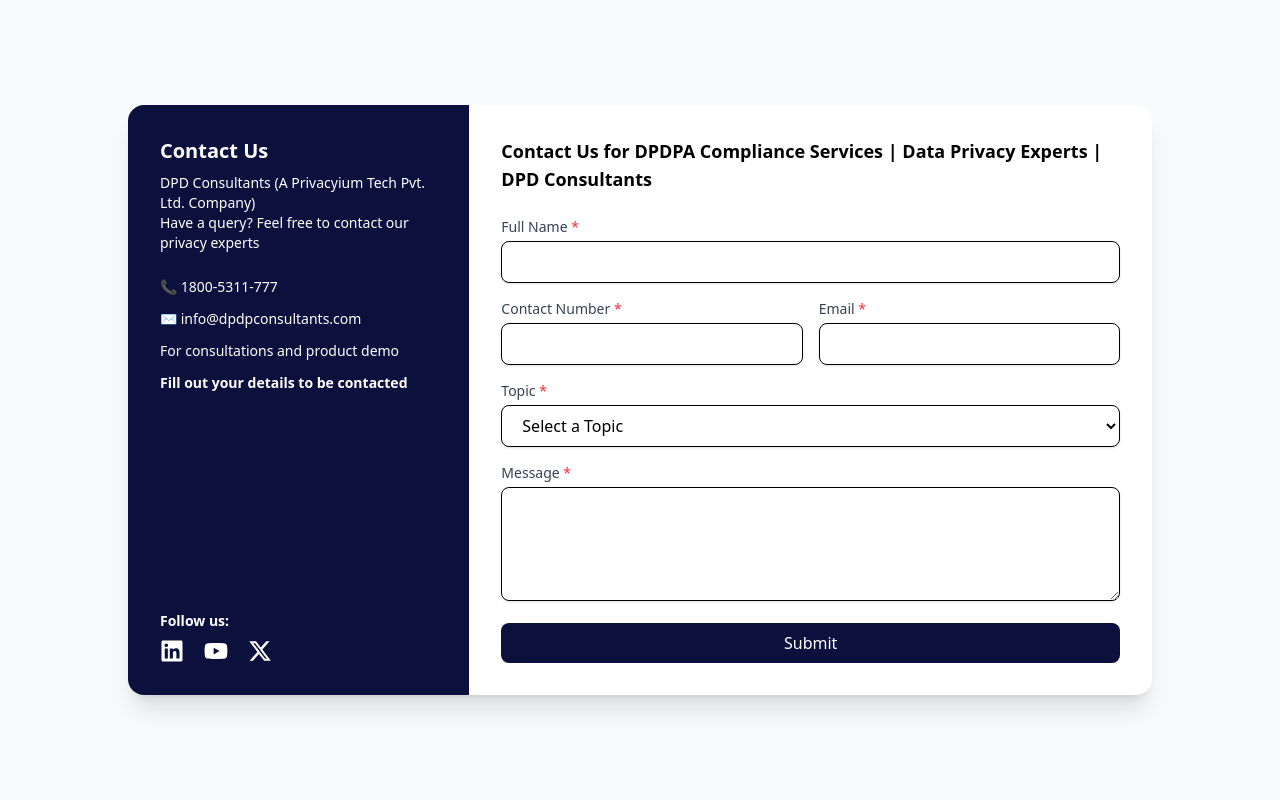
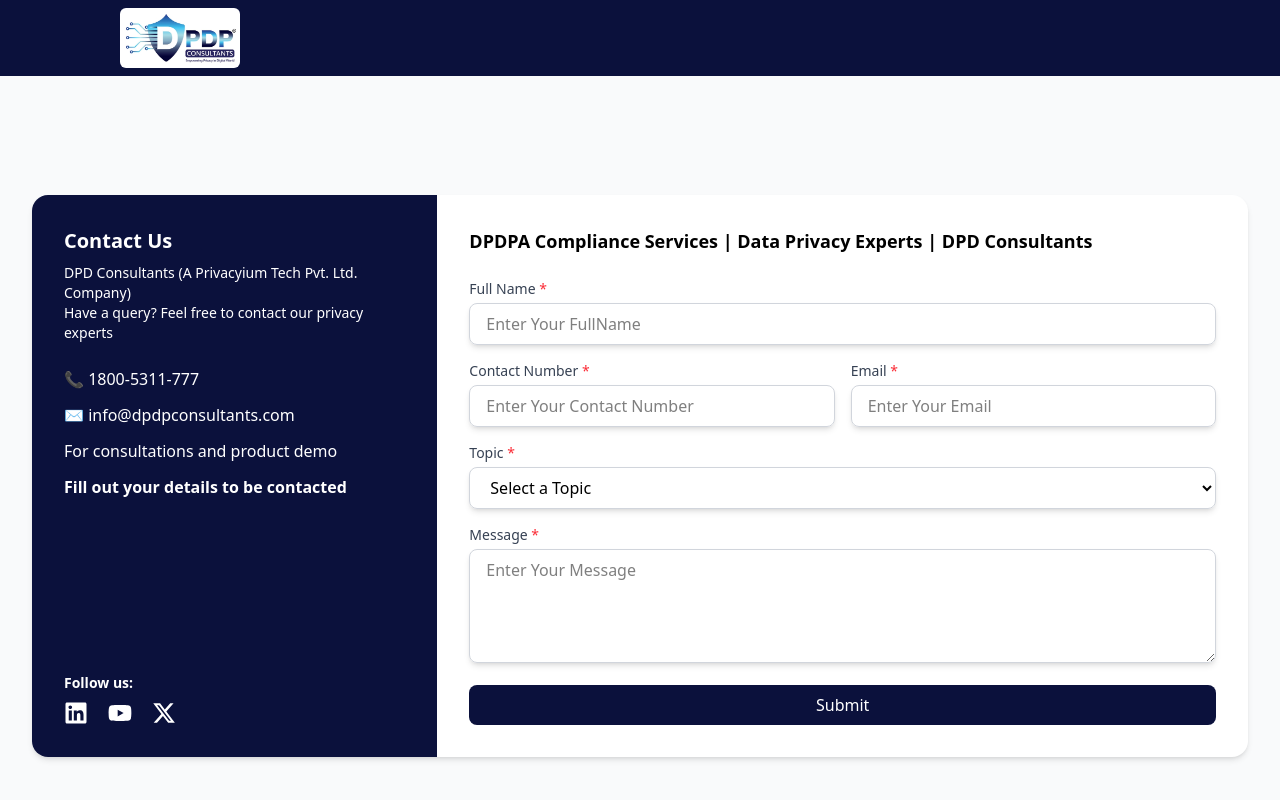
Before and after one commit to vicky654/ContactUS-DPDP, a React (Vite) app: page / in a window 1280 px wide. Shown: the top 800 px of the page. Built offline with nearby package versions, Linux system fonts and the light colour scheme.

Commit message:
Changes in UI using Tailwind

```diff
--- a/src/Modals/ConsentModal.jsx
+++ b/src/Modals/ConsentModal.jsx
@@ -56,7 +56,7 @@
       onRequestClose={onClose}
       ariaHideApp={false}
       className="bg-white rounded-xl shadow-lg max-w-2xl w-full mx-auto mt-20 p-6 overflow-hidden"
-      overlayClassName="fixed inset-0 bg-black bg-opacity-50 flex justify-center items-center"
+      overlayClassName="fixed inset-0 bg-[#00000091] bg-opacity-50 flex justify-center items-center"
     >
       {/* Language Selector */}
       <div className="mb-4">
@@ -92,7 +92,7 @@
       <div className="flex justify-end space-x-3">
         <button
           onClick={onAgree}
-          className="bg-blue-600 text-white px-4 py-2 rounded-md hover:bg-blue-700 transition"
+          className="bg-[#0B113C] text-white px-4 py-2 rounded-md hover:bg-[#0b113ca8] transition"
         >
           Agree
         </button>
--- a/src/RoutesConfig.jsx
+++ b/src/RoutesConfig.jsx
@@ -5,6 +5,7 @@
 
 function RoutesConfig() {
   return (
+
     <Routes>
       <Route path="/" element={<ContactForm />} />
       <Route path="/thanks-page" element={<ThanksPage />} />
--- a/src/components/ContactUsForm.jsx
+++ b/src/components/ContactUsForm.jsx
@@ -4,6 +4,10 @@
 import ConsentModal from "../Modals/ConsentModal";
 import { callApi } from "../utils/callApi";
 import { FaLinkedin, FaYoutube, FaXTwitter } from "react-icons/fa6";
+import { useNavigate } from "react-router-dom";
+import ThanksPage from "./ThanksPage";
+import Navbar from "./Navbar";
+import Footer from "./Footer";
 
 export default function ContactForm() {
   const [showOtp, setShowOtp] = useState(false);
@@ -11,7 +15,9 @@
   const [data, setData] = useState(null);
   const [showConsentModal, setShowConsentModal] = useState(false);
   const [templateText, setTemplateText] = useState("");
-     const [selectedLang, setSelectedLang] = useState('en');
+  const [selectedLang, setSelectedLang] = useState("en");
+
+  const navigate = useNavigate();
 
   // ✅ Validation Schema
   const validationSchema = Yup.object({
@@ -19,10 +25,14 @@
     contact: Yup.string()
       .matches(/^[0-9]{10}$/, "Enter a valid 10-digit number")
       .required("Contact is required"),
-    email: Yup.string().email("Invalid email format").required("Email is required"),
+    email: Yup.string()
+      .email("Invalid email format")
+      .required("Email is required"),
     topic: Yup.string().required("Please select a topic"),
     message: Yup.string().required("Message is required"),
-    otp: showOtp ? Yup.string().length(6, "OTP must be 6 digits") : Yup.string(),
+    otp: showOtp
+      ? Yup.string().length(6, "OTP must be 6 digits")
+      : Yup.string(),
   });
 
   const formik = useFormik({
@@ -35,52 +45,7 @@
       otp: "",
     },
     validationSchema,
-    // onSubmit: async (values, { resetForm, setValues }) => {
-    //   if (!showOtp) {
-    //     // Step 1: Send OTP
-    //     try {
-    //       setLoading(true);
-    //       const response = await callApi(
-    //         "https://tech.portal-uat.dpdpconsultants.com/api/v2/create_consent",
-    //         "POST",
-    //         {
-    //           name: values.fullName,
-    //           department: "careers",
-    //           email: values.email,
-    //           phone: values.contact,
-    //           message: values.message,
-    //         }
-    //       );
 
-    //       if (response?.code === "200" && !response?.data?.message?.includes("Invalid Email")) {
-    //         alert("OTP sent successfully to your email");
-    //         setData(response);
-    //         setShowOtp(true);
-    //         setValues({ ...values, otp: "" });
-    //       } else {
-    //         alert("Invalid Email. Please try again.");
-    //       }
-    //     } catch (err) {
-    //       alert(err.message || "Something went wrong!");
-    //     } finally {
-    //       setLoading(false);
-    //     }
-    //   } else {
-    //     // Step 2: Verify OTP
-    //     if (!values.otp || values.otp.length !== 6) {
-    //       alert("OTP must be 6 digits");
-    //       return;
-    //     }
-
-    //     if (data?.otp !== values.otp) {
-    //       alert("OTP did not match. Try again!");
-    //       return;
-    //     }
-
-    //     // ✅ Open Consent Modal
-    //     await openConsentModal(values);
-    //   }
-    // },
 
     onSubmit: async (values, { resetForm, setValues }) => {
       if (!showOtp) {
@@ -88,7 +53,7 @@
           setLoading(true);
           const response = await callApi(
             "https://tech.portal-uat.dpdpconsultants.com/api/v2/create_consent",
-        "POST",  // ✅ still POST but params go in query string
+            "POST", // ✅ still POST but params go in query string
             {
               name: values.fullName,
               department: "careers",
@@ -98,7 +63,7 @@
             }
           );
 
-      if (response?.otp ) {
+          if (response?.otp) {
             alert("OTP sent successfully to your email");
             setData(response);
             setShowOtp(true);
@@ -124,7 +89,7 @@
 
         await openConsentModal(values);
       }
-}
+    },
   });
 
   const openConsentModal = async (values) => {
@@ -159,8 +124,13 @@
         }
       );
 
-      if (response?.code === 200 && response?.data?.message !== "OTP not matched") {
-        alert("Consent Given. Thank you!");
+      if (
+        response?.code === 200 &&
+        response?.data?.message !== "OTP not matched"
+      ) {
+        // alert("Consent Given. Thank you!");
+        navigate("/thanks-page");
+
         setShowOtp(false);
         setShowConsentModal(false);
         formik.resetForm();
@@ -175,10 +145,12 @@
   };
 
   return (
-    <div className="min-h-screen bg-gray-50 flex items-center justify-center p-6">
-      <div className="bg-white shadow-xl rounded-2xl flex w-full max-w-5xl overflow-hidden">
+    <>
+      <Navbar />
+      <div className="min-h-screen bg-gray-50 flex flex-col lg:flex-row items-center justify-center p-4 sm:p-6 md:p-8">
+        <div className="bg-white shadow-md rounded-2xl flex flex-col lg:flex-row w-full max-w-7xl overflow-hidden">
           {/* LEFT SIDE */}
- <div className="bg-[#0B113C] text-white w-1/3 p-8 flex flex-col justify-between">
+          <div className="bg-[#0B113C] text-white w-full lg:w-1/3 p-6 sm:p-8 flex flex-col justify-between">
             <div>
               <h2 className="text-xl font-bold mb-2">Contact Us</h2>
               <p className="text-sm mb-6">
@@ -186,11 +158,13 @@
                 <br />
                 Have a query? Feel free to contact our privacy experts
               </p>
-        <div className="space-y-3 text-sm">
+              <div className="space-y-3 text-md">
                 <p>📞 1800-5311-777</p>
                 <p>✉️ info@dpdpconsultants.com</p>
                 <p>For consultations and product demo</p>
-          <p className="font-semibold">Fill out your details to be contacted</p>
+                <p className="font-semibold">
+                  Fill out your details to be contacted
+                </p>
               </div>
             </div>
 
@@ -198,7 +172,6 @@
             <div className="mt-6">
               <p className="text-sm font-semibold mb-2">Follow us:</p>
               <div className="flex space-x-5 text-2xl">
-          {/* LinkedIn */}
                 <a
                   href="https://www.linkedin.com/company/dpdpconsultants/"
                   target="_blank"
@@ -207,8 +180,6 @@
                 >
                   <FaLinkedin />
                 </a>
-
-          {/* YouTube */}
                 <a
                   href="https://www.youtube.com/@DPDPConsultants"
                   target="_blank"
@@ -217,8 +188,6 @@
                 >
                   <FaYoutube />
                 </a>
-
-          {/* X (Twitter) */}
                 <a
                   href="https://x.com/socialdpdp43979"
                   target="_blank"
@@ -231,11 +200,11 @@
             </div>
           </div>
 
-
           {/* RIGHT SIDE FORM */}
-        <div className="w-2/3 p-8">
+          <div className="w-full lg:w-2/3 p-6 sm:p-8">
             <h2 className="text-lg font-bold mb-6">
-            Contact Us for DPDPA Compliance Services | Data Privacy Experts | DPD Consultants
+               DPDPA Compliance Services | Data Privacy Experts |
+              DPD Consultants
             </h2>
 
             <form onSubmit={formik.handleSubmit} className="space-y-4">
@@ -247,53 +216,63 @@
                 <input
                   name="fullName"
                   type="text"
+                  placeholder="Enter Your FullName"
                   value={formik.values.fullName}
                   onChange={formik.handleChange}
                   onBlur={formik.handleBlur}
-                className="w-full px-4 py-2 border rounded-lg shadow-sm focus:ring-2 focus:ring-blue-500"
+                  className="w-full px-4 py-2 border border-gray-300 rounded-lg shadow-md focus:ring-2 focus:ring-blue-500"
                 />
                 {formik.touched.fullName && formik.errors.fullName && (
-                <p className="text-red-500 text-sm">{formik.errors.fullName}</p>
+                  <p className="text-red-500 text-sm">
+                    {formik.errors.fullName}
+                  </p>
                 )}
               </div>
 
               {/* Contact + Email */}
-            <div className="flex gap-4">
-              <div className="w-1/2">
+              <div className="flex flex-col sm:flex-row gap-4">
+                <div className="w-full sm:w-1/2">
                   <label className="block text-sm font-medium text-gray-700 mb-1">
                     Contact Number <span className="text-red-500">*</span>
                   </label>
                   <input
                     name="contact"
                     type="text"
+                    placeholder="Enter Your Contact Number"
                     value={formik.values.contact}
                     onChange={formik.handleChange}
                     onBlur={formik.handleBlur}
-                  className="w-full px-4 py-2 border rounded-lg shadow-sm focus:ring-2 focus:ring-blue-500"
+                    className="w-full px-4 py-2 border border-gray-300 rounded-lg shadow-md focus:ring-2 focus:ring-blue-500"
                   />
                   {formik.touched.contact && formik.errors.contact && (
-                  <p className="text-red-500 text-sm">{formik.errors.contact}</p>
+                    <p className="text-red-500 text-sm">
+                      {formik.errors.contact}
+                    </p>
                   )}
                 </div>
-              <div className="w-1/2">
+
+                <div className="w-full sm:w-1/2">
                   <label className="block text-sm font-medium text-gray-700 mb-1">
                     Email <span className="text-red-500">*</span>
                   </label>
                   <input
                     name="email"
                     type="email"
+                    placeholder="Enter Your Email"
                     value={formik.values.email}
                     onChange={formik.handleChange}
                     onBlur={formik.handleBlur}
-                  className="w-full px-4 py-2 border rounded-lg shadow-sm focus:ring-2 focus:ring-blue-500"
+                    className="w-full px-4 py-2 border border-gray-300 rounded-lg shadow-md focus:ring-2 focus:ring-blue-500"
                   />
                   {formik.touched.email && formik.errors.email && (
-                  <p className="text-red-500 text-sm">{formik.errors.email}</p>
+                    <p className="text-red-500 text-sm">
+                      {formik.errors.email}
+                    </p>
                   )}
                 </div>
               </div>
 
-            {/* Topic Select */}
+              {/* Topic */}
               <div>
                 <label className="block text-sm font-medium text-gray-700 mb-1">
                   Topic <span className="text-red-500">*</span>
@@ -303,19 +282,35 @@
                   value={formik.values.topic}
                   onChange={formik.handleChange}
                   onBlur={formik.handleBlur}
-                className="w-full px-4 py-2 border rounded-lg shadow-sm focus:ring-2 focus:ring-blue-500"
+                  className="w-full px-4 py-2 border border-gray-300 rounded-lg shadow-md focus:ring-2 focus:ring-blue-500"
                 >
                   <option value="">Select a Topic</option>
-                <option value="compliance_evaluation">Compliance Evaluation & Risk Assessment</option>
-                <option value="policy_development">Assist in Policy Development</option>
-                <option value="training_education">Training & Education Programs</option>
-                <option value="data_audit_analysis">Comprehensive Data Audit & Analysis</option>
-                <option value="incident_response">Incident Response Planning</option>
+                  <option value="compliance_evaluation">
+                    Compliance Evaluation & Risk Assessment
+                  </option>
+                  <option value="policy_development">
+                    Assist in Policy Development
+                  </option>
+                  <option value="training_education">
+                    Training & Education Programs
+                  </option>
+                  <option value="data_audit_analysis">
+                    Comprehensive Data Audit & Analysis
+                  </option>
+                  <option value="incident_response">
+                    Incident Response Planning
+                  </option>
                   <option value="live_demos">Live Demonstrations</option>
-                <option value="gap_assessment">Gap Assessment & Remediation</option>
-                <option value="dpo_service">Data Protection Officer as a Service</option>
+                  <option value="gap_assessment">
+                    Gap Assessment & Remediation
+                  </option>
+                  <option value="dpo_service">
+                    Data Protection Officer as a Service
+                  </option>
                   <option value="contract_review">Contract Review</option>
-                <option value="consulting_advisory">Consulting, Advisory, and Audit</option>
+                  <option value="consulting_advisory">
+                    Consulting, Advisory, and Audit
+                  </option>
                 </select>
                 {formik.touched.topic && formik.errors.topic && (
                   <p className="text-red-500 text-sm">{formik.errors.topic}</p>
@@ -330,13 +325,16 @@
                 <textarea
                   name="message"
                   rows="4"
+                  placeholder="Enter Your Message"
                   value={formik.values.message}
                   onChange={formik.handleChange}
                   onBlur={formik.handleBlur}
-                className="w-full px-4 py-2 border rounded-lg shadow-sm focus:ring-2 focus:ring-blue-500"
+                  className="w-full px-4 py-2 border border-gray-300 rounded-lg shadow-md focus:ring-2 focus:ring-blue-500"
                 />
                 {formik.touched.message && formik.errors.message && (
-                <p className="text-red-500 text-sm">{formik.errors.message}</p>
+                  <p className="text-red-500 text-sm">
+                    {formik.errors.message}
+                  </p>
                 )}
               </div>
 
@@ -349,10 +347,11 @@
                   <input
                     name="otp"
                     type="text"
+                    placeholder="Enter Your OTP"
                     value={formik.values.otp}
                     onChange={formik.handleChange}
                     onBlur={formik.handleBlur}
-                  className="w-full px-4 py-2 border rounded-lg shadow-sm focus:ring-2 focus:ring-blue-500"
+                    className="w-full px-4 py-2 border border-gray-300 rounded-lg shadow-sm focus:ring-2 focus:ring-blue-500"
                   />
                   {formik.touched.otp && formik.errors.otp && (
                     <p className="text-red-500 text-sm">{formik.errors.otp}</p>
@@ -382,5 +381,7 @@
           templateText={templateText}
         />
       </div>
+      <Footer/>
+    </>
   );
 }
--- /dev/null
+++ b/src/components/Footer.jsx
@@ -0,0 +1,14 @@
+import React from 'react'
+
+function Footer() {
+  return (
+    <div className='bg-[#0B113C] text-white shadow-md w-full  mt-2 text-center p-7'>
+        <p>Copyright © 2025 DPDP Consultants (A Privacyium Tech Pvt. Ltd. Company) - All Rights Reserved.</p>
+
+
+
+    </div>
+  )
+}
+
+export default Footer
--- /dev/null
+++ b/src/components/Navbar.jsx
@@ -0,0 +1,15 @@
+import React from 'react'
+
+function Navbar() {
+  return (
+
+    <nav className="bg-[#0B113C] text-white shadow-md w-full">
+        <div className='md:w-50 md:px-2 py-2 md:ml-20 flex justify-center'>
+        <img className='rounded-md w-30' src="public/dpdp-logo1.jpg" alt =""/>
+        </div>
+
+    </nav>
+  )
+}
+
+export default Navbar
```
Also changed, not shown: src/components/ThanksPage.jsx (+40 -4 lines), public/dpdp-logo1.jpg (added). Lines whose indentation alone changed are shown as unchanged.
